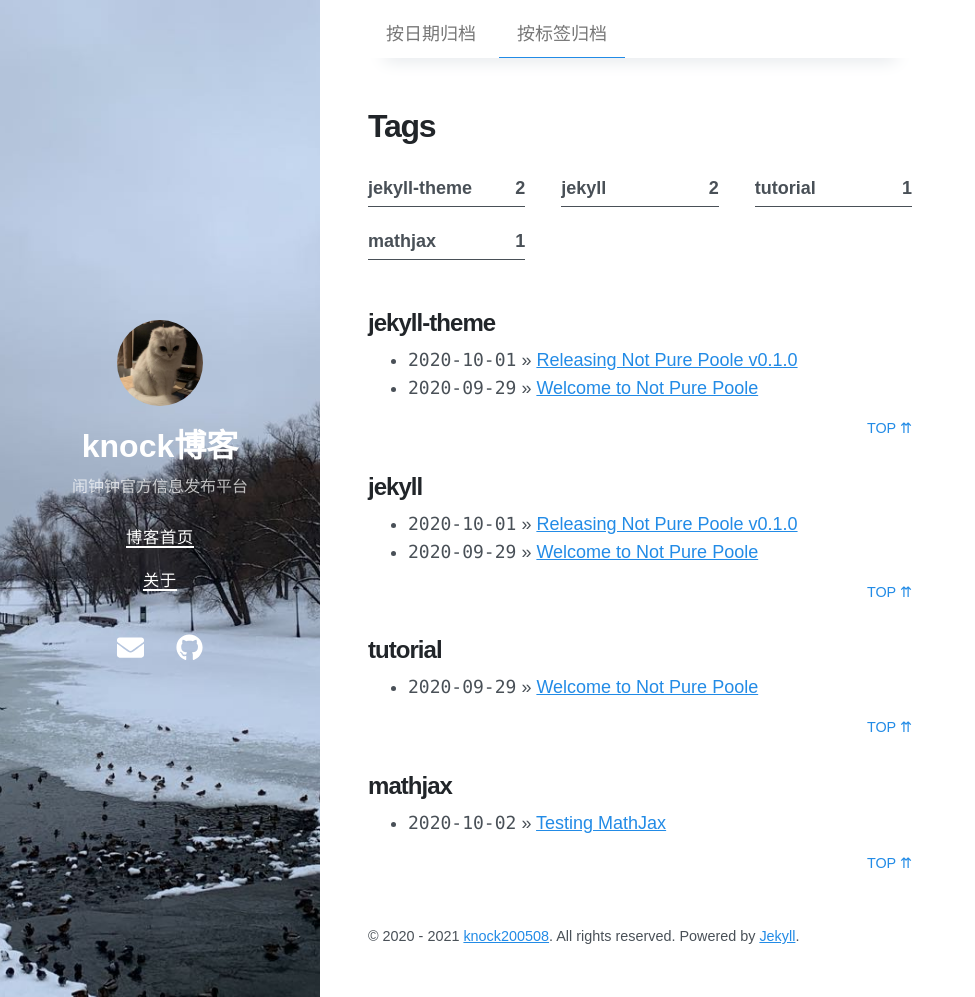
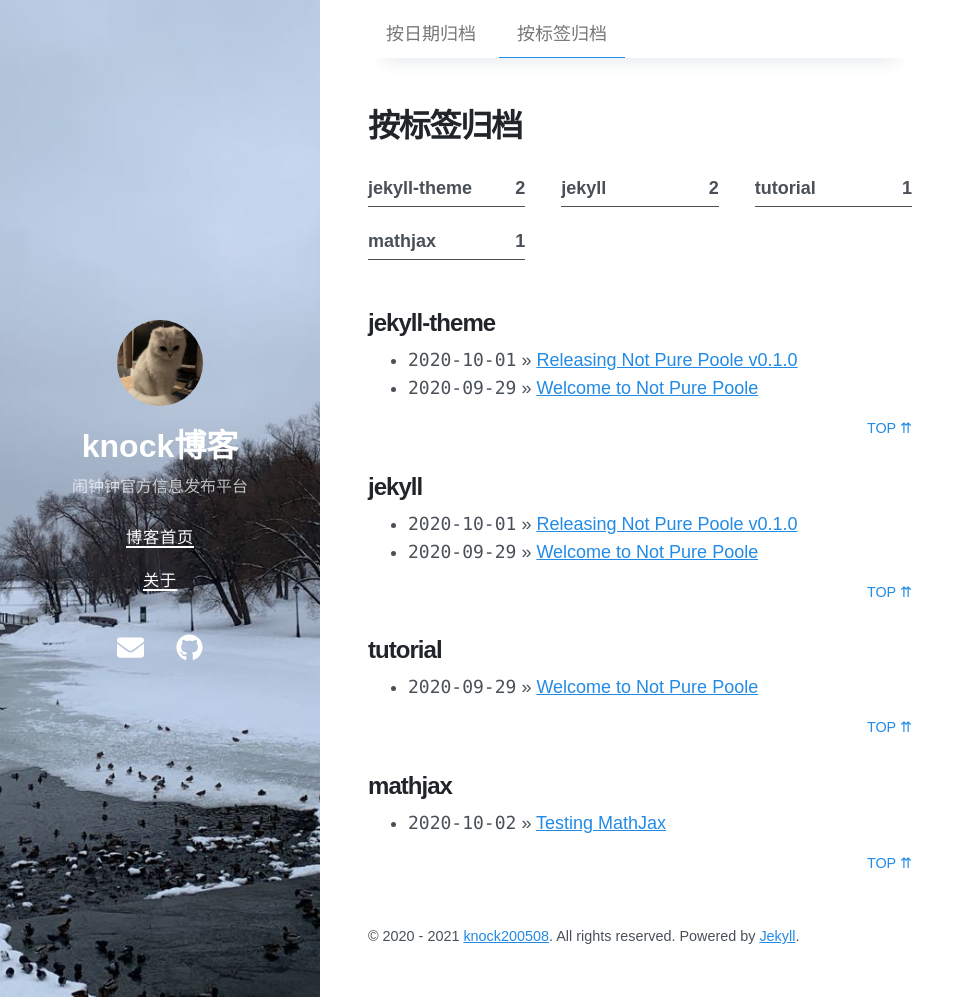
Before and after one commit to knock200508/blog, a Jekyll site: the page built from tags.md, in a window 1280 px wide and 997 px high. Shown: the whole window, without its empty margins (0-975 px from the left). Built offline with Jekyll 4.4.1, drawn with Linux system fonts in a browser that asks for light colours; nearby versions of some CDN libraries.

Commit message:
Update tags.md

```diff
--- a/tags.md
+++ b/tags.md
@@ -1,6 +1,6 @@
 ---
 layout: archive-taxonomies
 permalink: /tags/
-title: Tags
+title: 按标签归档
 type: tags
 ---
```
